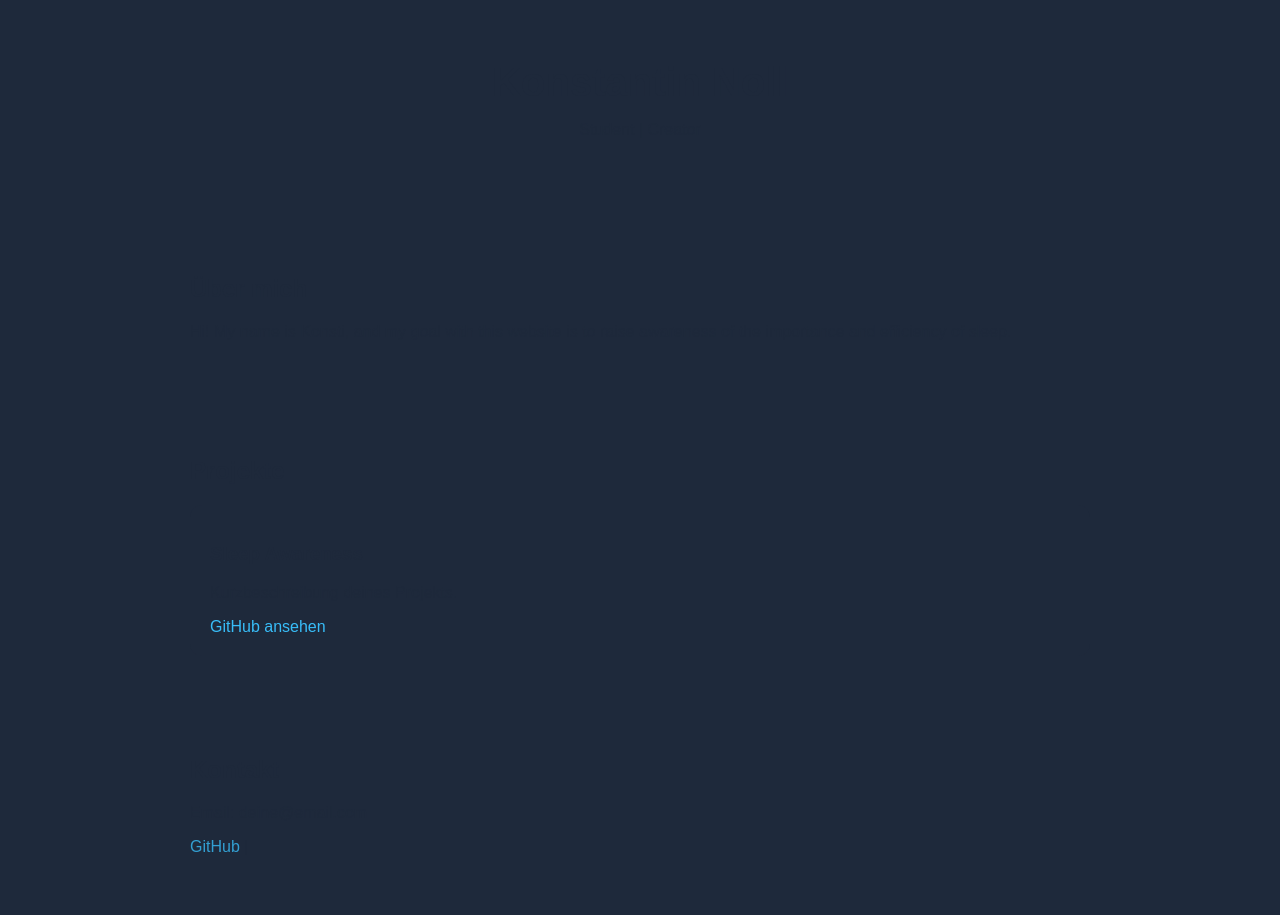
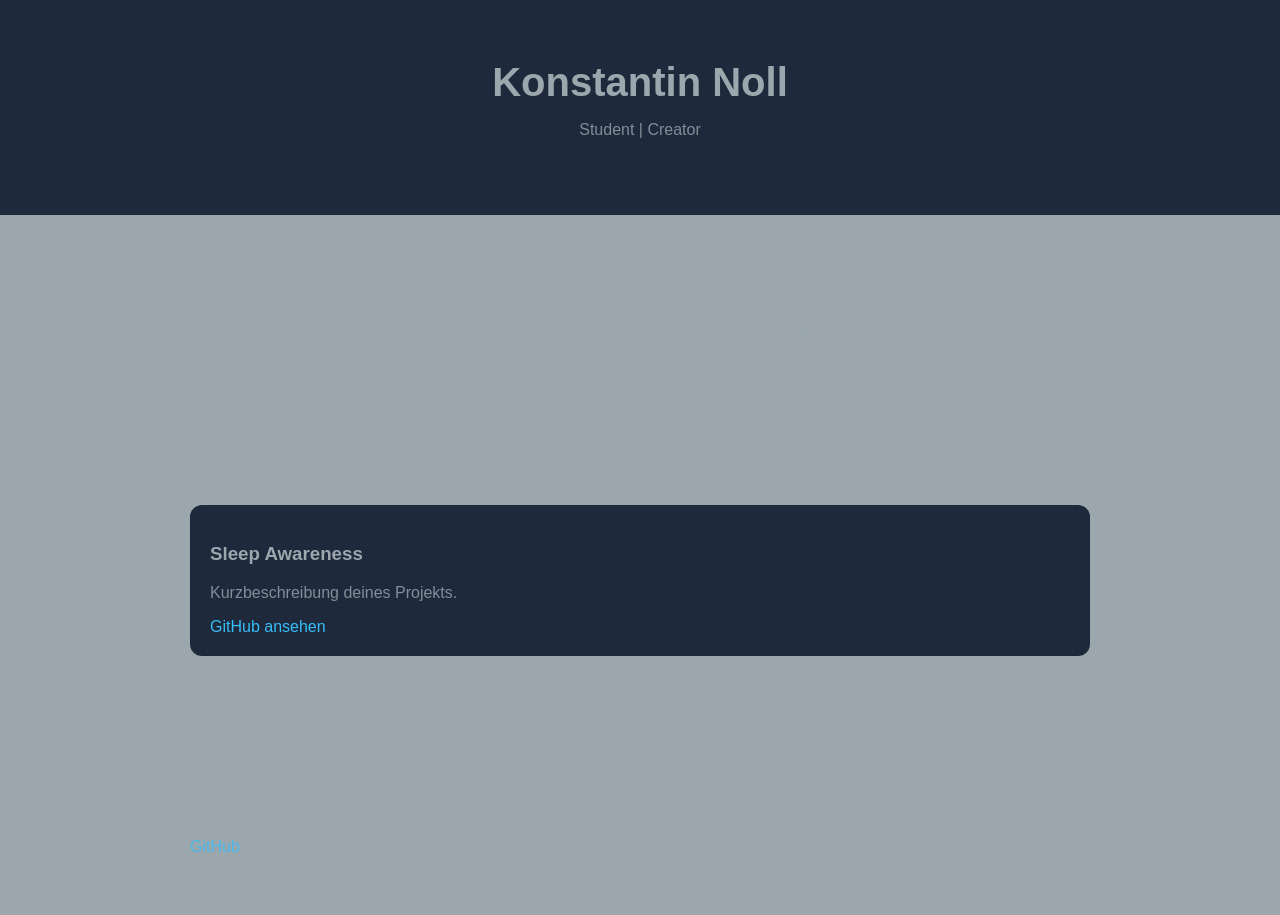
Before and after one commit to kxnsti11/kxnsti11.github.io, a plain HTML site: page index.html in a window 1280 px wide. Drawn offline with Linux system fonts and the light colour scheme.

Commit message:
index.html aktualisieren

```diff
--- a/index.html
+++ b/index.html
@@ -8,8 +8,8 @@
     body {
       font-family: Arial, sans-serif;
       margin: 0;
-      background: #1e293b;
-      color: #1e293b;
+      background: #9BA7AD;
+      color: #9BA7AD;
     }
     header {
       text-align: center;
```
